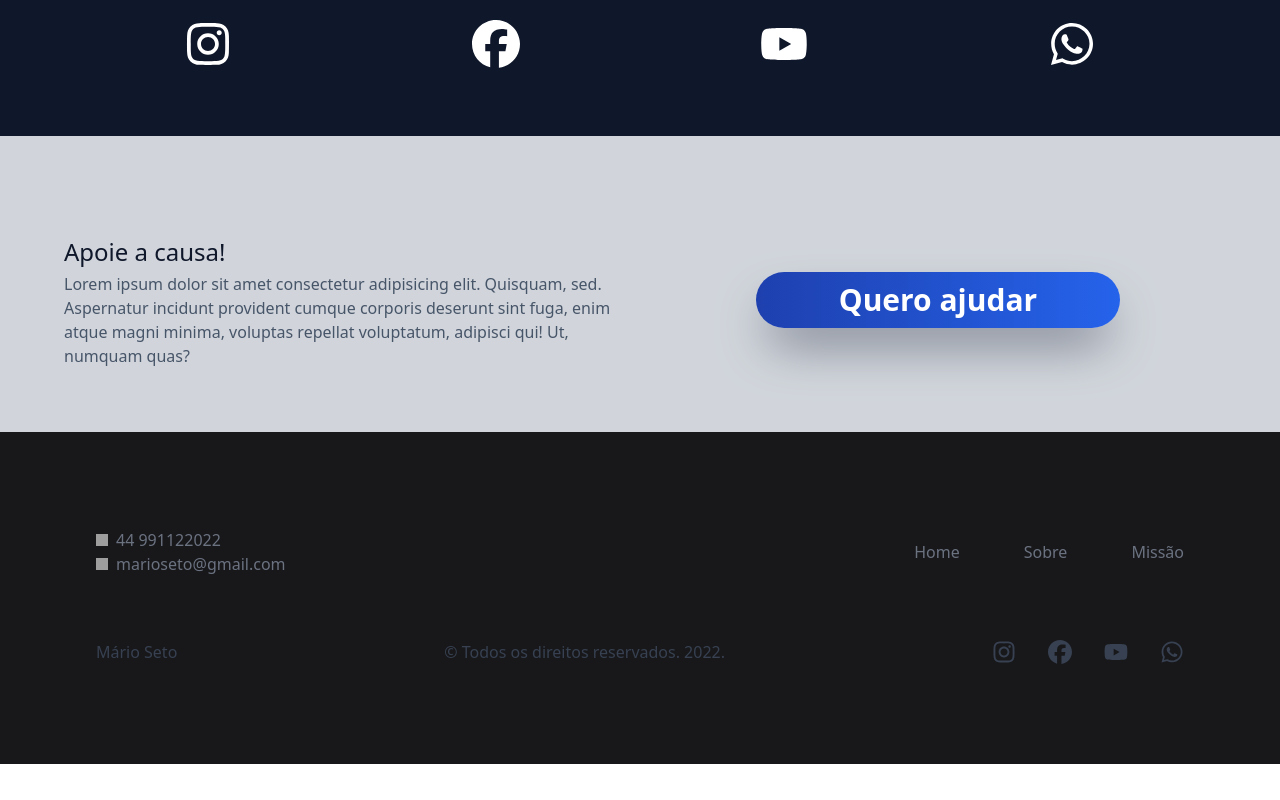
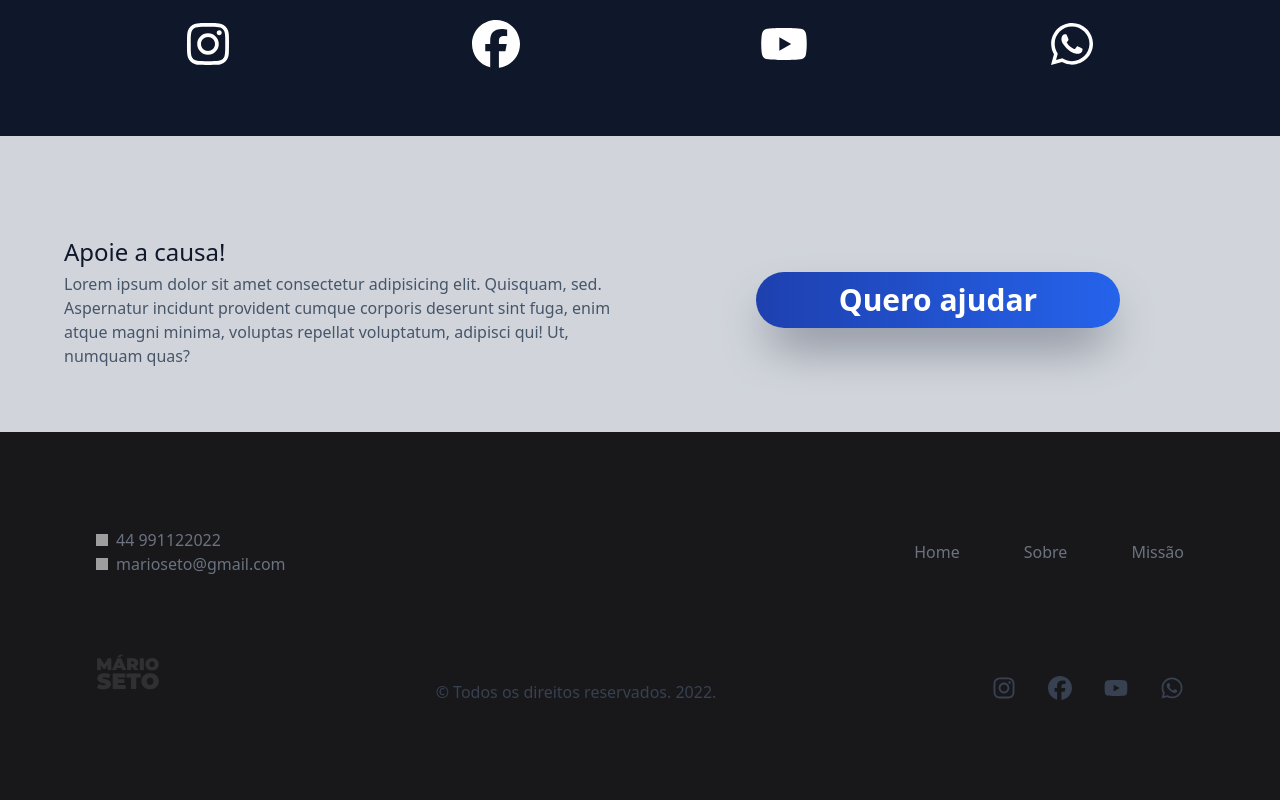
Before and after one commit to gabrieu-amaral/Mario.Seto, a Vue app: page / in a window 1280 px wide. Shown: the part 2136-2936 px from the top of the page. Before the commit the page ends 2900 px from the top, so only its background shows below. Built offline with nearby package versions, Linux system fonts and the light colour scheme; grey boxes are pictures that could not be loaded; the HTML template or start-up script is replaced by a standard one.

Commit message:
arrumando footer

```diff
--- a/src/components/Mario.vue
+++ b/src/components/Mario.vue
@@ -216,15 +216,17 @@
                     </div>
                 </div>
 
-                <div class="w-auto lg:flex md:flex table justify-between pt-6 lg:pt-16 md:pt-16 text-gray-700
+                <div class="w-auto lg:flex md:flex table justify-between pt-2 lg:pt-16 md:pt-16 text-gray-700
                 ">
                     <div id="footer-logo-section">
-                            <p>Mário Seto</p>
+                             <a class="opacity-10" href="">
+                                <img src="../image/mariov.svg" alt="" className=" md:h-16 w-16 md:-p-4 md:px-0 py-3">
+                            </a>
                     </div>
-                    <div id="copyright-text">
+                    <div id="copyright-text" class="mt-auto pt-2">
                             &copy; Todos os direitos reservados. 2022.
                     </div>
-                    <div class="flex justify-around gap-8 w-auto mt-8 md:mt-0 lg:mt-0">
+                    <div class="flex justify-between gap-8 w-auto mt-8 md:mt-0 lg:mt-auto">
                             <a href="https://www.instagram.com/marioseto23/" target="_black">
                                 <font-awesome-icon :icon="instagram" class="h-6 w-6 hover:text-blue-900"/>
                             </a>
```
